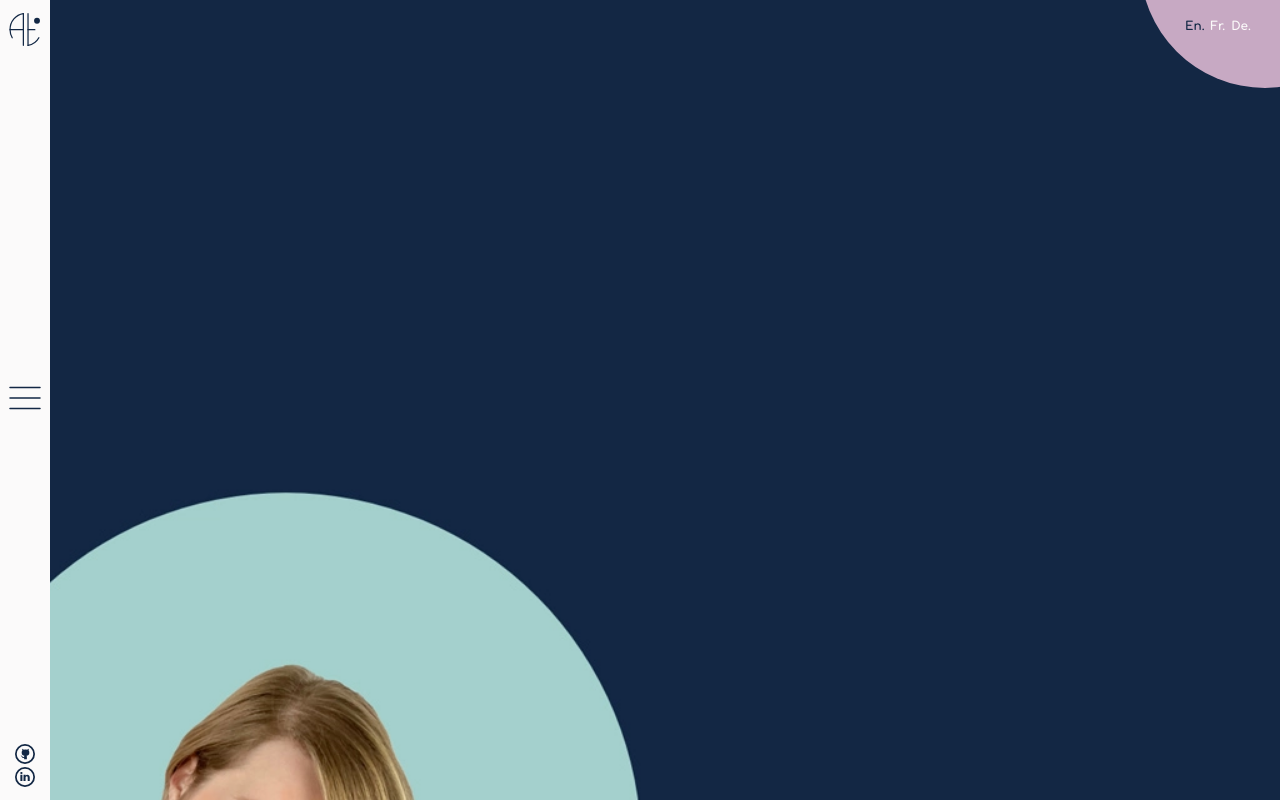
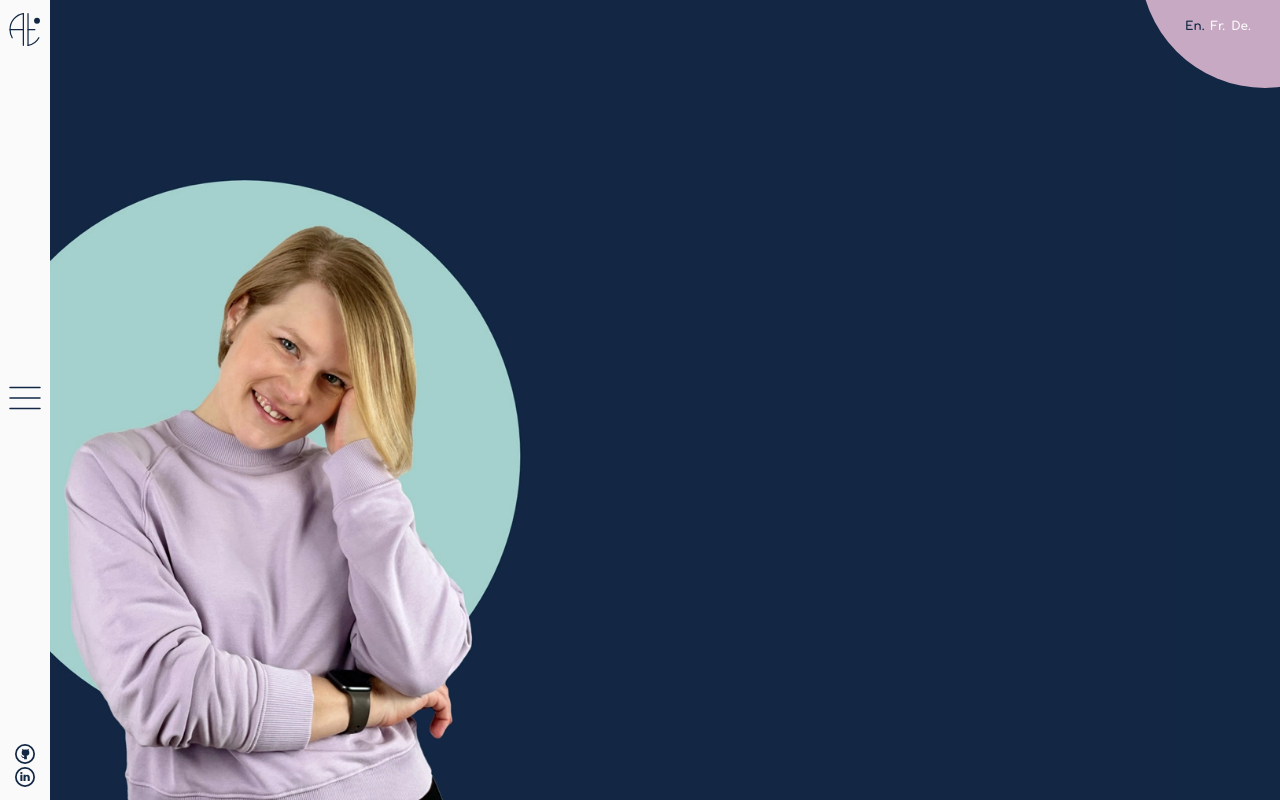
Before and after one commit to anatanczak/my-website-v2, a React (Create React App) app: page / in a window 1280 px wide. Built offline with nearby package versions, Linux system fonts and the light colour scheme; what i18next-xhr-backend would draw is missing.

Commit message:
add animations to menu items

```diff
--- a/src/Components/NavBar/NavBar.tsx
+++ b/src/Components/NavBar/NavBar.tsx
@@ -60,7 +60,7 @@ const NavBar: FunctionComponent<NavBarProps> = ({ activePage }) => {
         />
         <div className="NavBarContainer-AllwaysVisibleMenuContainer-SocialLinksContainer">
           <a href="https://github.com/anaviktoriv">
-            <img width="20" height="20" src={GithubIcon} alt="github logo" />
+            <img src={GithubIcon} alt="github logo" />
           </a>
           <a href="https://www.linkedin.com/in/anastasiatanczak/">
             <img src={LinkedinIcon} alt="linkedin logo" />
@@ -75,7 +75,7 @@ const NavBar: FunctionComponent<NavBarProps> = ({ activePage }) => {
         }
       >
         <ul className="NavBarContainer-ClosedMenuContainer-MenuListContainer">
-          {menuItems.map((menuItem) => {
+          {menuItems.map((menuItem, index) => {
             let styleClassName =
               'NavBarContainer-ClosedMenuContainer-MenuListContainer-MenuItem';
             if (menuItem.title == activePage) {
@@ -83,20 +83,38 @@ const NavBar: FunctionComponent<NavBarProps> = ({ activePage }) => {
               styleClassName +=
                 ' NavBarContainer-ClosedMenuContainer-MenuListContainer-ActiveMenuItem';
             }
+            if (menuIsOpen) {
+              styleClassName +=
+                ' NavBarContainer-ClosedMenuContainer-MenuListContainer-VisibleMenuItem' +
+                (index + 1);
+            }
             return (
               <li className={styleClassName} key={menuItem.translationKey}>
-                <span
+                {/* <span
                   className={
                     menuItem.title == activePage
                       ? 'NavBarContainer-ClosedMenuContainer-MenuListContainer-MenuItem-Circle'
                       : 'NavBarContainer-ClosedMenuContainer-MenuListContainer-MenuItem-EmptyCircle'
                   }
-                ></span>{' '}
+                ></span> */}
                 {t(menuItem.translationKey)}
+                {/* <span
+                  className={
+                    menuItem.title == activePage
+                      ? 'NavBarContainer-ClosedMenuContainer-MenuListContainer-MenuItem-Circle'
+                      : 'NavBarContainer-ClosedMenuContainer-MenuListContainer-MenuItem-EmptyCircle'
+                  }
+                ></span> */}
               </li>
             );
           })}
-          <div className="NavBarContainer-ClosedMenuContainer-MenuListContainer-SocialLinksContainerMobile">
+          <div
+            className={
+              menuIsOpen
+                ? 'NavBarContainer-ClosedMenuContainer-MenuListContainer-SocialLinksContainerMobile NavBarContainer-ClosedMenuContainer-MenuListContainer-SocialLinksContainerMobileAppear'
+                : 'NavBarContainer-ClosedMenuContainer-MenuListContainer-SocialLinksContainerMobile'
+            }
+          >
             <a href="https://github.com/anaviktoriv">
               <img src={GithubIcon} alt="github logo" />
             </a>
--- a/src/Components/NavBar/style.scss
+++ b/src/Components/NavBar/style.scss
@@ -43,36 +43,55 @@
         color: $main-darkblue;
         text-align: left;
         margin-top: 0.5em;
-
         display: flex;
         align-items: center;
+        //transform: scale(0);
+        opacity: 0;
+
         &:hover {
           color: $main-lilly;
-          & > span {
-            margin-right: 0.5em;
-            width: 10px;
-            height: 10px;
-            border-radius: 50%;
-            background-color: $main-lilly;
-          }
+          // & > span {
+          //   margin-right: 0.5em;
+          //   margin-left: 0.5em;
+          //   width: 10px;
+          //   height: 10px;
+          //   border-radius: 50%;
+          //   background-color: $main-lilly;
+          // }
         }
 
-        &-Circle {
-          margin-right: 0.5em;
-          width: 10px;
-          height: 10px;
-          border-radius: 50%;
-          background-color: $main-lilly;
-        }
-        &-EmptyCircle {
-          margin-right: 0.5em;
-          width: 10px;
-          height: 10px;
-        }
+        // &-Circle {
+        //   margin-right: 0.5em;
+        //   margin-left: 0.5em;
+        //   width: 10px;
+        //   height: 10px;
+        //   border-radius: 50%;
+        //   background-color: $main-lilly;
+        // }
+        // &-EmptyCircle {
+        //   margin-right: 0.5em;
+        //   width: 10px;
+        //   height: 10px;
+        // }
       }
 
       &-ActiveMenuItem {
         color: $main-lilly;
+      }
+      &-VisibleMenuItem1 {
+        transform: scale(1);
+        opacity: 1;
+        transition: all ease-in-out 0.5s 0.5s;
+      }
+      &-VisibleMenuItem2 {
+        transform: scale(1);
+        opacity: 1;
+        transition: all ease-in-out 0.5s 1s;
+      }
+      &-VisibleMenuItem3 {
+        transform: scale(1);
+        opacity: 1;
+        transition: all ease-in-out 0.5s 1.5s;
       }
     }
   }
@@ -101,25 +120,35 @@
       height: 0;
 
       &-MenuListContainer {
+        height: 100%;
+        align-items: center;
         &-SocialLinksContainerMobile {
           width: 100%;
           display: flex;
           justify-content: center;
           align-items: center;
-          margin-top: 0.5em;
+          margin-top: auto;
           margin-bottom: 0.5em;
+          transform: scale(0);
+          opacity: 0;
           a {
             margin-left: 0.3em;
+            margin-right: 0.3em;
             img {
               width: 25px;
             }
           }
         }
+        &-SocialLinksContainerMobileAppear {
+          transform: scale(1);
+          opacity: 1;
+          transition: all ease-in-out 0.7s 2s;
+        }
       }
     }
 
     &-MenuVisible {
-      height: 150px;
+      height: 170px;
       transition: height ease-in-out 0.5s;
     }
   }
@@ -152,7 +181,7 @@
     }
 
     &-ClosedMenuContainer {
-      // width: 0;
+      width: 100%;
 
       &-MenuListContainer {
         &-SocialLinksContainerMobile {
--- a/src/Pages/HomePage/styles.scss
+++ b/src/Pages/HomePage/styles.scss
@@ -1,7 +1,7 @@
 @import 'src/_colors.scss';
 
 .HomeComponentContainer {
-  background-color: $main-lilly;
+  background-color: $main-darkblue;
   min-height: 100vh;
   background-image: url('../../assets/img/home_background_mobile.webp');
   background-repeat: no-repeat;
@@ -13,7 +13,8 @@
 @media (max-width: 767px) {
   .HomeComponentContainer {
     background-image: url('../../assets/img/home_background_mobile.webp');
-    background-position: left 0;
+    background-position: left 0 bottom 0;
+    background-size: contain;
   }
 }
 
@@ -24,3 +25,12 @@
     background-position: left 0;
   }
 }
+
+/* ---------------------------  Desktop --------------------------- */
+@media (min-width: 1024px) {
+  .HomeComponentContainer {
+    background-image: url('../../assets/img/home_background_desktop.webp');
+    background-position: left 0 bottom 0;
+    background-size: contain;
+  }
+}
```
